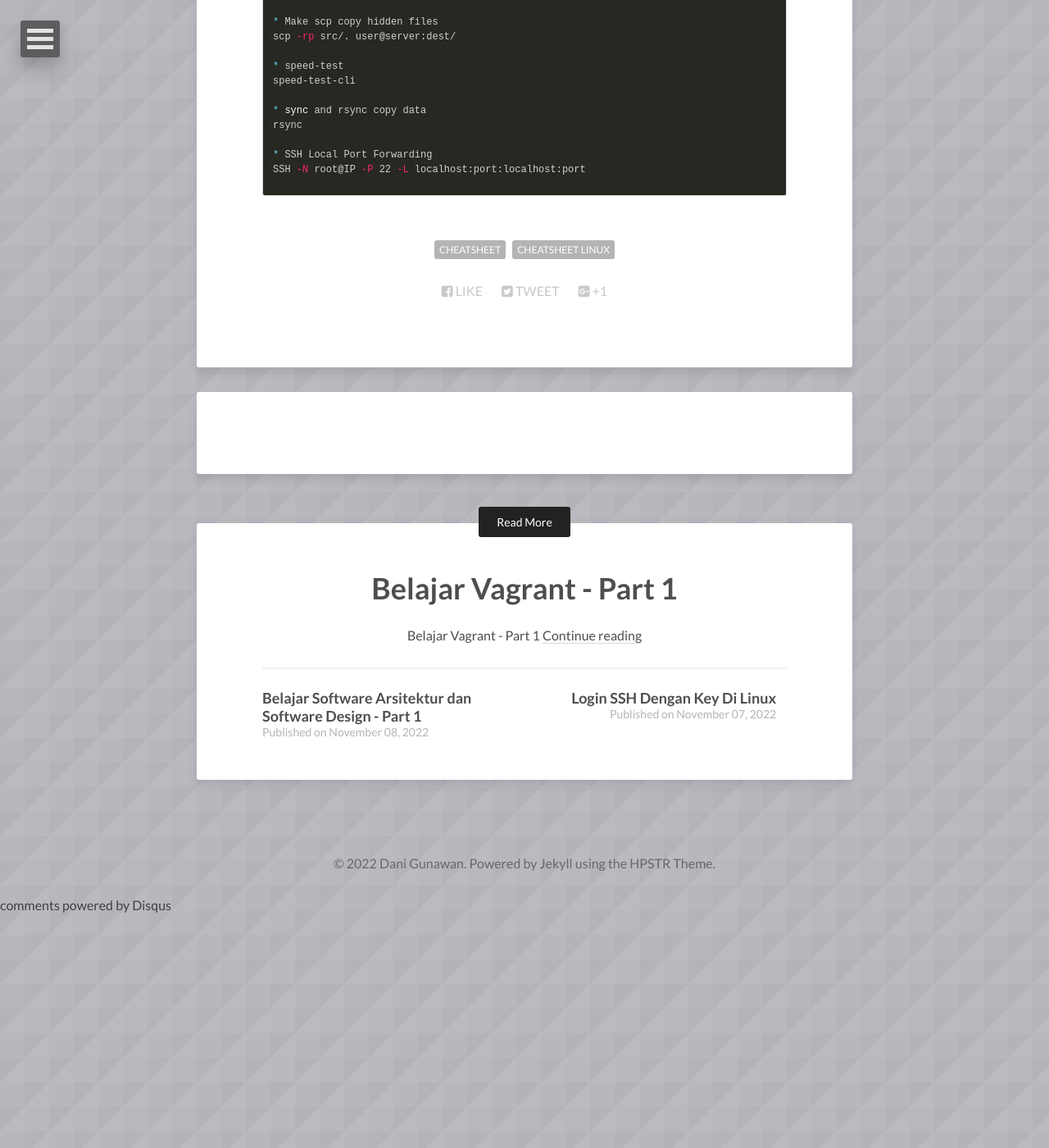
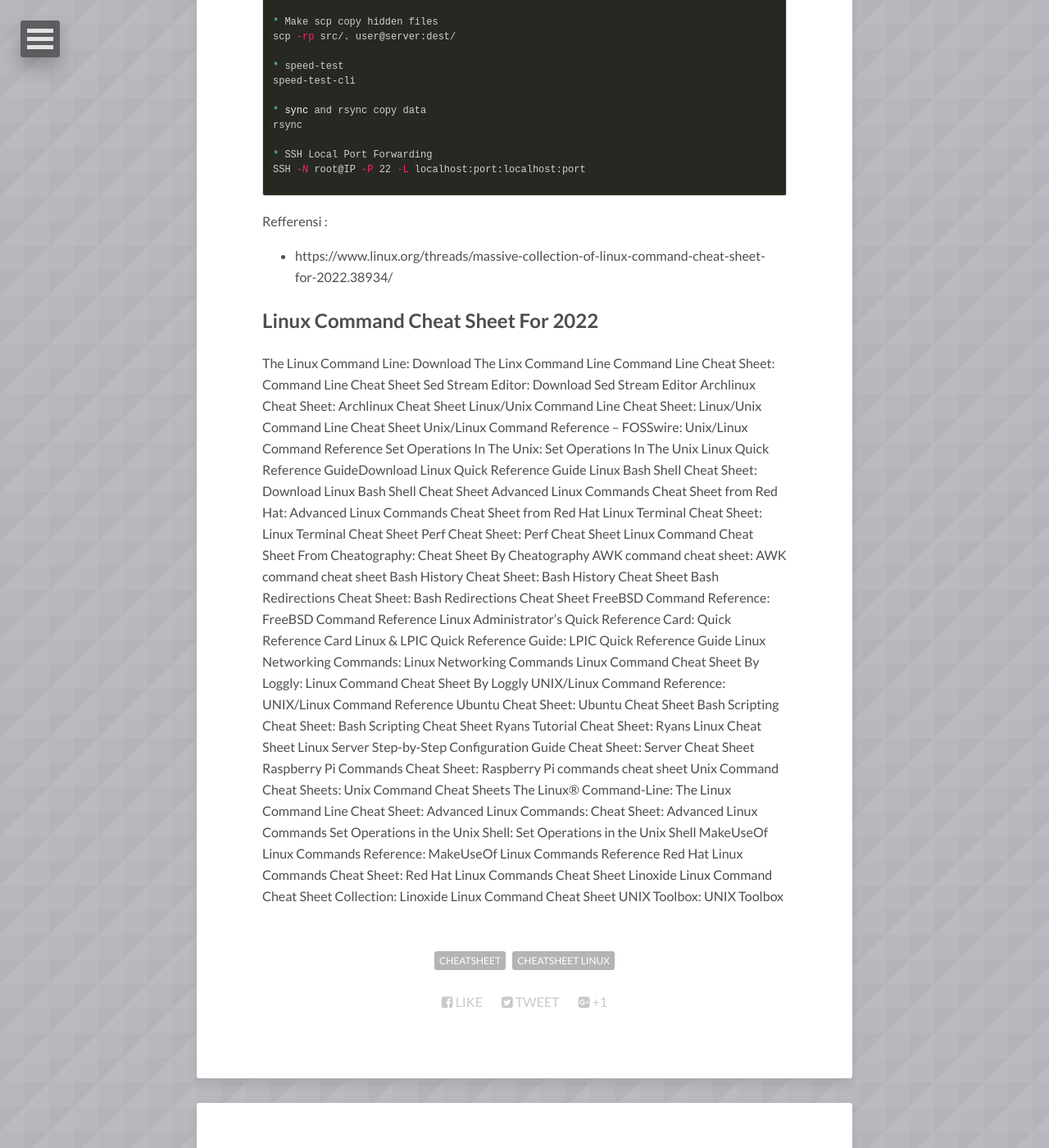
Before and after one commit to danigunawan/danigunawan.github.io, a Jekyll site: the page built from _posts/2022-11-07-cheatsheet-linux.md, in a window 1280 px wide and 1400 px high, scrolled down 5580 px. Shown: the whole window at 82% size. Built offline with Jekyll 4.4.1, drawn with Linux system fonts in a browser that asks for light colours; nearby versions of some CDN libraries; comment, search, counter and statistics services are not loaded; before the commit the page ends 6693 px from its top, so only the background shows below that; some of the changed text lies outside the part shown.

Commit message:
[ADD POSTING] posting

```diff
--- a/_posts/2022-11-07-cheatsheet-linux.md
+++ b/_posts/2022-11-07-cheatsheet-linux.md
@@ -312,3 +312,43 @@ SSH -N root@IP -P 22 -L localhost:port:localhost:port
 
 
 {% endhighlight %}
+
+Refferensi :
+-  https://www.linux.org/threads/massive-collection-of-linux-command-cheat-sheet-for-2022.38934/
+
+## Linux Command Cheat Sheet For 2022
+The Linux Command Line: Download The Linx Command Line
+Command Line Cheat Sheet: Command Line Cheat Sheet
+Sed Stream Editor: Download Sed Stream Editor
+Archlinux Cheat Sheet: Archlinux Cheat Sheet
+Linux/Unix Command Line Cheat Sheet: Linux/Unix Command Line Cheat Sheet
+Unix/Linux Command Reference – FOSSwire: Unix/Linux Command Reference
+Set Operations In The Unix: Set Operations In The Unix
+Linux Quick Reference GuideDownload Linux Quick Reference Guide
+Linux Bash Shell Cheat Sheet: Download Linux Bash Shell Cheat Sheet
+Advanced Linux Commands Cheat Sheet from Red Hat: Advanced Linux Commands Cheat Sheet from Red Hat
+Linux Terminal Cheat Sheet: Linux Terminal Cheat Sheet
+Perf Cheat Sheet: Perf Cheat Sheet
+Linux Command Cheat Sheet From Cheatography: Cheat Sheet By Cheatography
+AWK command cheat sheet: AWK command cheat sheet
+Bash History Cheat Sheet: Bash History Cheat Sheet
+Bash Redirections Cheat Sheet: Bash Redirections Cheat Sheet
+FreeBSD Command Reference: FreeBSD Command Reference
+Linux Administrator’s Quick Reference Card: Quick Reference Card
+Linux & LPIC Quick Reference Guide: LPIC Quick Reference Guide
+Linux Networking Commands: Linux Networking Commands
+Linux Command Cheat Sheet By Loggly: Linux Command Cheat Sheet By Loggly
+UNIX/Linux Command Reference: UNIX/Linux Command Reference
+Ubuntu Cheat Sheet: Ubuntu Cheat Sheet
+Bash Scripting Cheat Sheet: Bash Scripting Cheat Sheet
+Ryans Tutorial Cheat Sheet: Ryans Linux Cheat Sheet
+Linux Server Step-by-Step Configuration Guide Cheat Sheet: Server Cheat Sheet
+Raspberry Pi Commands Cheat Sheet: Raspberry Pi commands cheat sheet
+Unix Command Cheat Sheets: Unix Command Cheat Sheets
+The Linux® Command-Line: The Linux Command Line
+Cheat Sheet: Advanced Linux Commands: Cheat Sheet: Advanced Linux Commands
+Set Operations in the Unix Shell: Set Operations in the Unix Shell
+MakeUseOf Linux Commands Reference: MakeUseOf Linux Commands Reference
+Red Hat Linux Commands Cheat Sheet: Red Hat Linux Commands Cheat Sheet
+Linoxide Linux Command Cheat Sheet Collection: Linoxide Linux Command Cheat Sheet
+UNIX Toolbox: UNIX Toolbox
```
